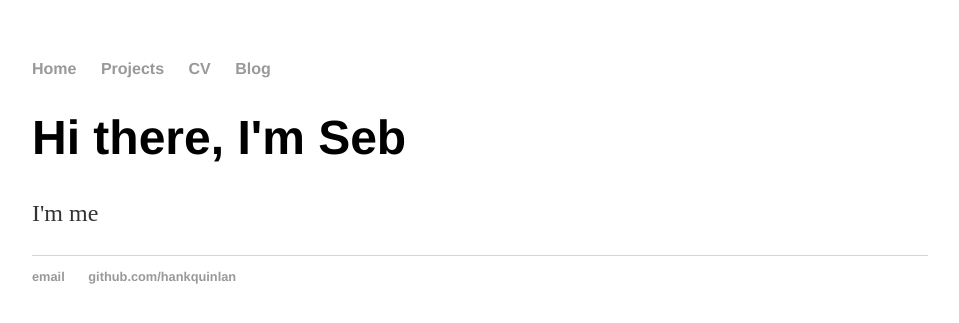
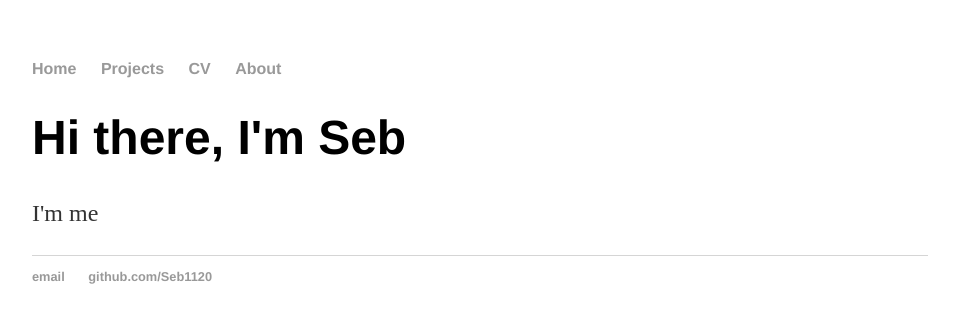
Before and after one commit to Seb1120/Seb1120.github.io, a Jekyll site: the page built from index.html, in a window 1280 px wide. Shown: the top 323 px of the page, without its empty margins (160-1119 px from the left). Built offline with Jekyll 4.4.1, drawn with Linux system fonts in a browser that asks for light colours.

Commit message:
Update default.html

```diff
--- a/_layouts/default.html
+++ b/_layouts/default.html
@@ -13,7 +13,7 @@
 	        		<li><a href="/">Home</a></li>
 		        	<li><a href="/Projects">Projects</a></li>
 	        		<li><a href="/cv">CV</a></li>
-	        		<li><a href="/blog">Blog</a></li>
+	        		<li><a href="/about">About</a></li>
 	    		</ul>
 			</nav>
 			<div class="container">
@@ -23,8 +23,8 @@
 			</div><!-- /.container -->
 			<footer>
 	    		<ul>
-	        		<li><a href="mailto:hankquinlanhub@gmail.com">email</a></li>
-	        		<li><a href="https://github.com/hankquinlan">github.com/hankquinlan</a></li>
+	        		<li><a href="mailto:seb.alex1120@gmail.com">email</a></li>
+	        		<li><a href="https://github.com/Seb1120">github.com/Seb1120</a></li>
 				</ul>
 			</footer>
 		</body>
```
